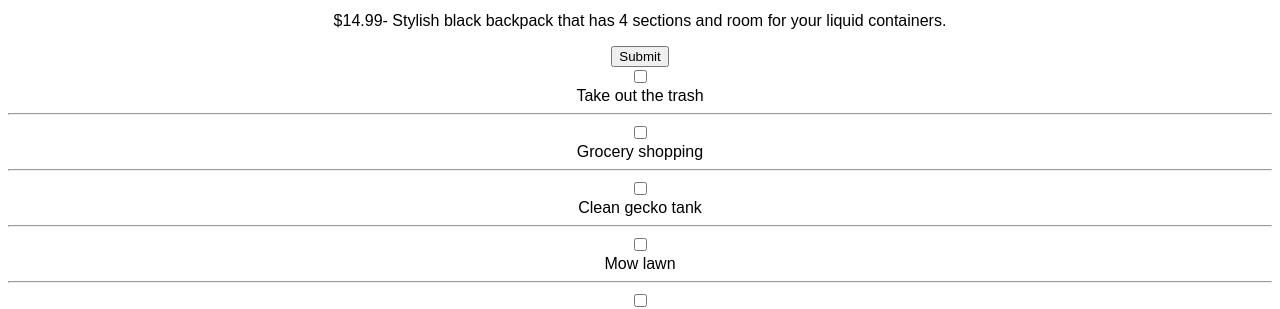
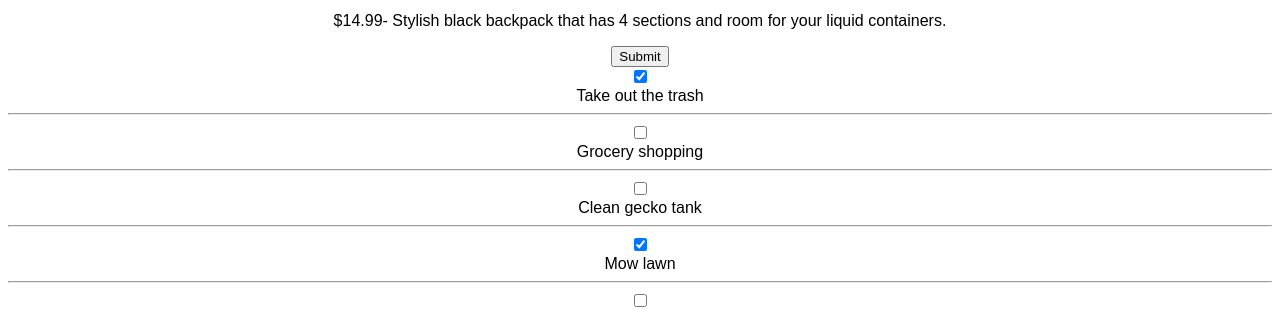
Before and after one commit to donaldkaiserjr/example-codesandbox, a React (Create React App) app: page / in a window 1280 px wide. Shown: the part 5135-5444 px from the top of the page. Built offline with nearby package versions, Linux system fonts and the light colour scheme.

Commit message:
CheckBox for TodoItems Added auto-populate feature for checkbox in the Todo app.  When the 'completed' is True in the todosData file, the checkbox is automatically checked which signifies the task is complete.

```diff
--- a/src/App.js
+++ b/src/App.js
@@ -101,7 +101,7 @@ export default function App() {
   ));
 
   const todoItems = todosData.map((item) => (
-    <TodoItem key={item.id} text={item.text} completed={item.completed} />
+    <TodoItem key={item.id} item={item} />
   ));
 
   return (
--- a/src/TodoItem.js
+++ b/src/TodoItem.js
@@ -3,8 +3,8 @@ import React from "react";
 function TodoItem(props) {
   return (
     <div className="todo-item">
-      <input type="checkbox" />
-      <div>{props.text}</div>
+      <input type="checkbox" checked={props.item.completed} />
+      <div>{props.item.text}</div>
       <hr />
     </div>
   );
```
